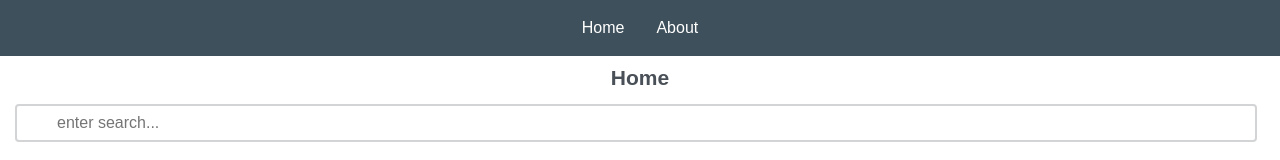
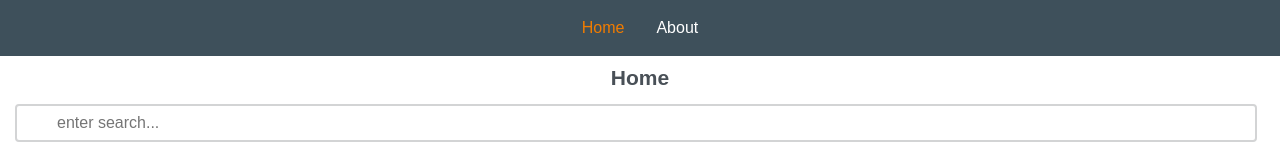
Before and after one commit to koctia/rs.react, a React (Vite) app in the folder components/: page / in a window 1280 px wide. Shown: the top 160 px of the page. Built offline with nearby package versions, Linux system fonts and the light colour scheme; a web font is replaced by a local one.

Commit message:
feat: add tag nav in header

```diff
--- a/components/src/components/Layout.tsx
+++ b/components/src/components/Layout.tsx
@@ -1,13 +1,22 @@
 import React from 'react';
-import { Link, Outlet } from 'react-router-dom';
+import { NavLink, Outlet } from 'react-router-dom';
+
+const setActiveLink = ({ isActive }: { isActive: boolean }) =>
+  isActive ? 'header__active-link' : '';
 
 const Layout = () => {
   return (
     <>
       <header className="header">
         <div className="header__container">
-          <Link to="/">Home</Link>
-          <Link to="/about">About</Link>
+          <nav className="header__nav">
+            <NavLink to="/" className={setActiveLink}>
+              Home
+            </NavLink>
+            <NavLink to="/about" className={setActiveLink}>
+              About
+            </NavLink>
+          </nav>
         </div>
       </header>
 
--- a/components/src/components/searchbar/SearchBar.tsx
+++ b/components/src/components/searchbar/SearchBar.tsx
@@ -7,7 +7,6 @@ class SearchBar extends Component<ISearchBar, { data: string }> {
     const valueInput: Element = event.target;
     if (valueInput instanceof HTMLInputElement) {
       this.setState({ data: valueInput.value });
-      // localStorage.setItem('rssearch', valueInput.value);
     }
   }
 
--- a/components/src/index.scss
+++ b/components/src/index.scss
@@ -68,6 +68,10 @@ h1,h2,h3,h4,h5,h6{font-size:inherit;font-weight: inherit;}
    color: #ffffff;
    text-align: center;
    padding: 20px 0;
+   &__active-link {
+      color: #f17c00;
+   }
+   &__nav {}
    & a {
       position: relative;
       &:after {
```
Also changed, not shown: components/package.json (+6 -5 lines).
